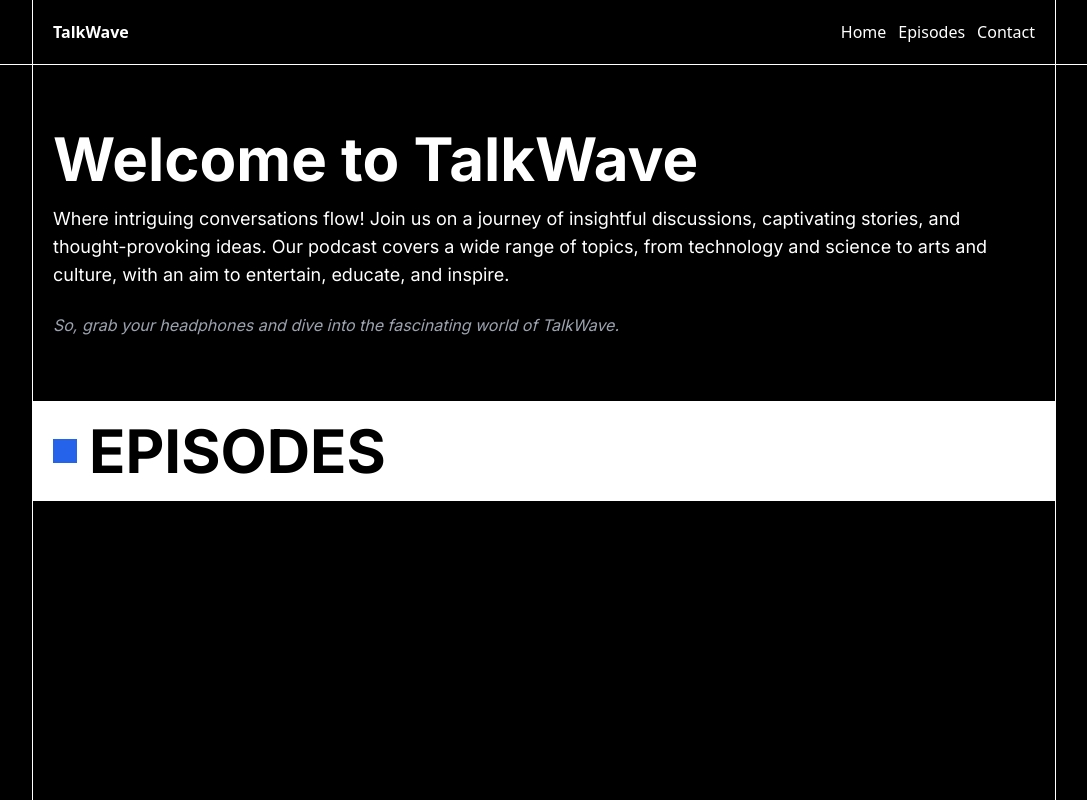
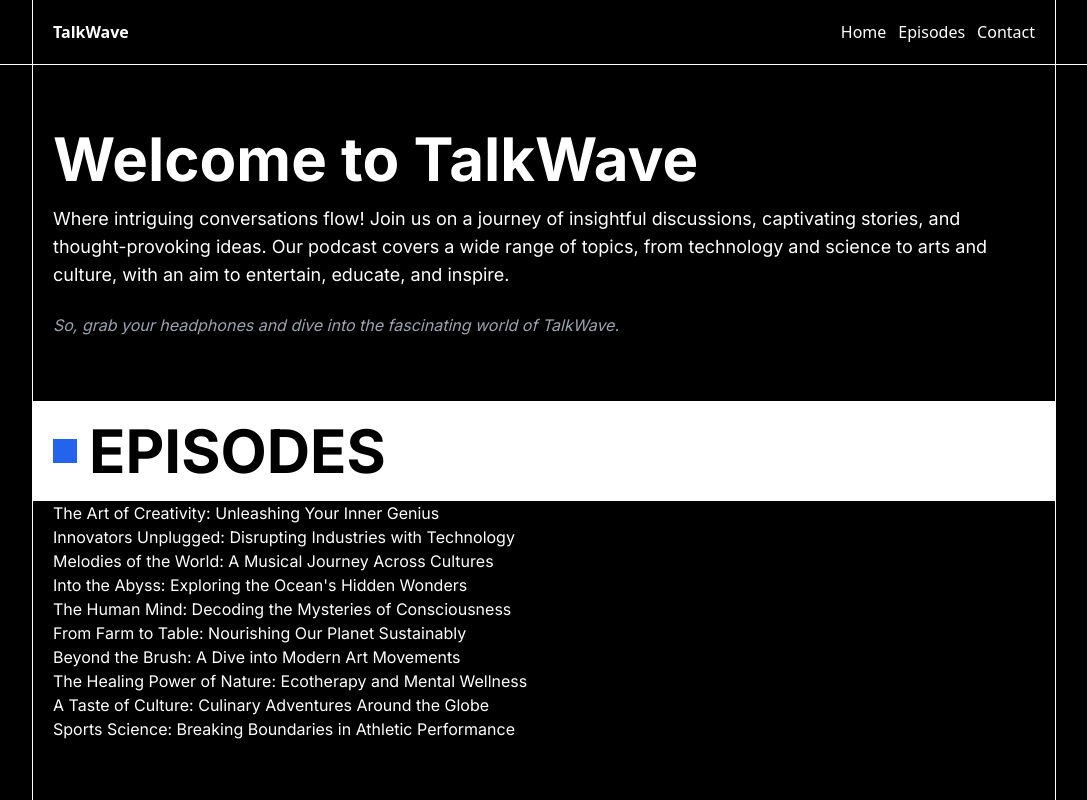
Before and after one commit to piotrszubert/TalkSquare, a Next.js app: page / in a window 1280 px wide. Shown: the top 800 px of the page, without its empty margins (96-1183 px from the left). Built offline with nearby package versions, Linux system fonts and the light colour scheme.

Commit message:
added episodes compoenent

```diff
--- /dev/null
+++ b/components/episodes.tsx
@@ -0,0 +1,65 @@
+const episodesData = [
+    {
+      title: "The Art of Creativity: Unleashing Your Inner Genius",
+      description: "Discover the secrets of creativity as we delve into the minds of artists, innovators, and visionaries. Unleash your own creative potential and learn how to foster creativity in all aspects of life.",
+      guest: { name: "Mia Turner", profession: "Renowned Painter and Sculptor" }
+    },
+    {
+      title: "Innovators Unplugged: Disrupting Industries with Technology",
+      description: "Meet the trailblazers transforming industries through cutting-edge technology. From AI and blockchain to renewable energy, hear how innovators are shaping a better future.",
+      guest: { name: "Dr. Ethan Chen", profession: "Tech Entrepreneur" }
+    },
+    {
+      title: "Melodies of the World: A Musical Journey Across Cultures",
+      description: "Embark on a global musical expedition, exploring diverse rhythms, instruments, and cultural expressions. Get inspired by the harmonies that unite us all.",
+      guest: { name: "Maria Santos", profession: "World-renowned Classical Pianist" }
+    },
+    {
+      title: "Into the Abyss: Exploring the Ocean's Hidden Wonders",
+      description: "Plunge into the depths of the ocean to unravel its mysteries. Learn about marine life, coral reefs, underwater ecosystems, and the importance of ocean conservation.",
+      guest: { name: "Dr. Emma Phillips", profession: "Marine Biologist and Explorer" }
+    },
+    {
+      title: "The Human Mind: Decoding the Mysteries of Consciousness",
+      description: "Journey into the realm of neuroscience and psychology as we attempt to understand consciousness, emotions, memory, and the complexities of the human mind.",
+      guest: { name: "Dr. Emily Roberts", profession: "Neuroscientist and Author" }
+    },
+    {
+      title: "From Farm to Table: Nourishing Our Planet Sustainably",
+      description: "Explore the world of sustainable agriculture, organic farming, and the movement towards eco-conscious food choices. Learn how we can feed the planet without harming it.",
+      guest: { name: "Ryan Cooper", profession: "Organic Farmer and Activist" }
+    },
+    {
+      title: "Beyond the Brush: A Dive into Modern Art Movements",
+      description: "Dive into the vibrant world of contemporary art as we explore diverse art movements, groundbreaking artists, and the transformative power of artistic expression.",
+      guest: { name: "Maya Patel", profession: "Contemporary Artist and Social Activist" }
+    },
+    {
+      title: "The Healing Power of Nature: Ecotherapy and Mental Wellness",
+      description: "Learn about ecotherapy's positive impact on mental health and well-being. Discover how reconnecting with nature can foster healing and personal growth.",
+      guest: { name: "Dr. Laura Anderson", profession: "Ecotherapist and Psychologist" }
+    },
+    {
+      title: "A Taste of Culture: Culinary Adventures Around the Globe",
+      description: "Embark on a mouthwatering journey as we savor flavors from diverse cultures. Explore culinary traditions, unique dishes, and the stories behind them.",
+      guest: { name: "Chef Mia Rodriguez", profession: "Celebrity Chef and TV Personality" }
+    },
+    {
+      title: "Sports Science: Breaking Boundaries in Athletic Performance",
+      description: "Explore the intersection of sports and science, from sports psychology and nutrition to cutting-edge training techniques that push athletes to new heights.",
+      guest: { name: "Dr. Adam Williams", profession: "Sports Psychologist and Performance Coach" }
+    }
+];
+
+
+export default function Episodes() {
+  return(
+    <div>
+      {episodesData.map((episode, index) => (
+        <div key={index} className="-mx-5 hover:bg-white hover:text-black px-5 hover:cursor-pointer">
+          {episode.title}
+        </div>
+      ))}
+    </div>
+  );
+}
--- a/pages/index.tsx
+++ b/pages/index.tsx
@@ -1,3 +1,4 @@
+import Episodes from '@/components/episodes'
 import Hero from '@/components/hero'
 import Layout from '@/components/layout'
 import Head from 'next/head'
@@ -14,6 +15,7 @@ export default function Home() {
           <span className="ms-5 bg-blue-600 w-6 h-6 inline-block"></span>
           <span className="font-bold text-black text-6xl">EPISODES</span>
         </div>
+        <Episodes/>
       </Layout>
     </>
   )
```
